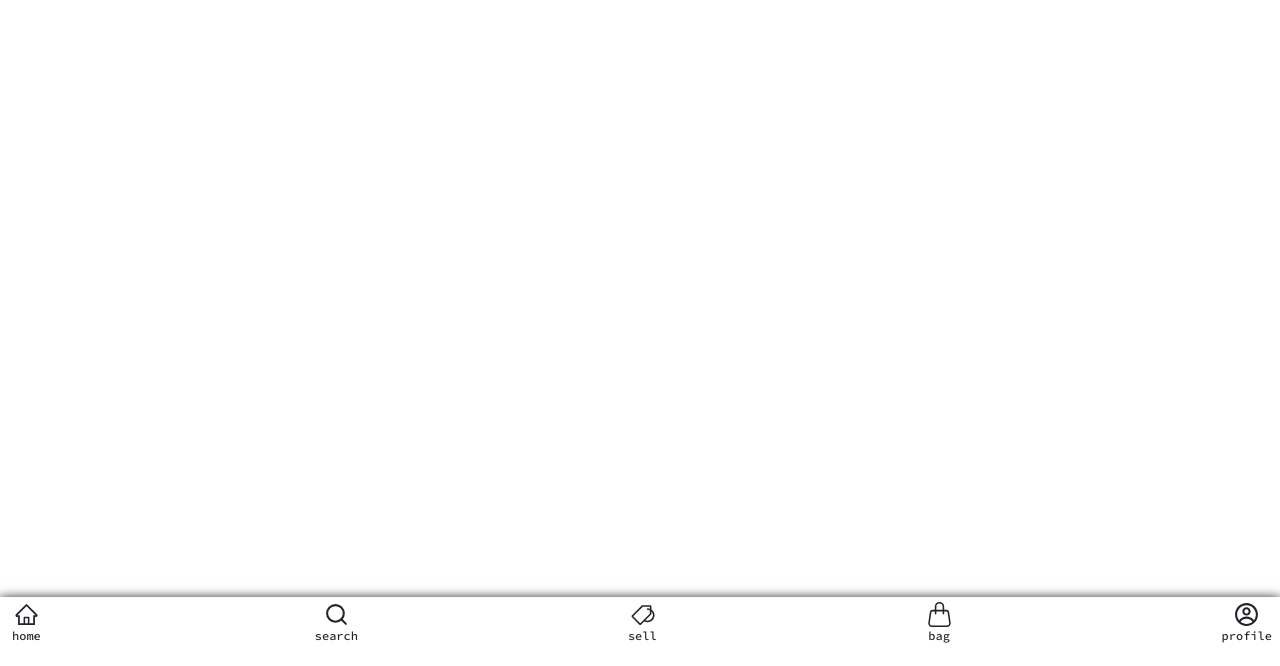
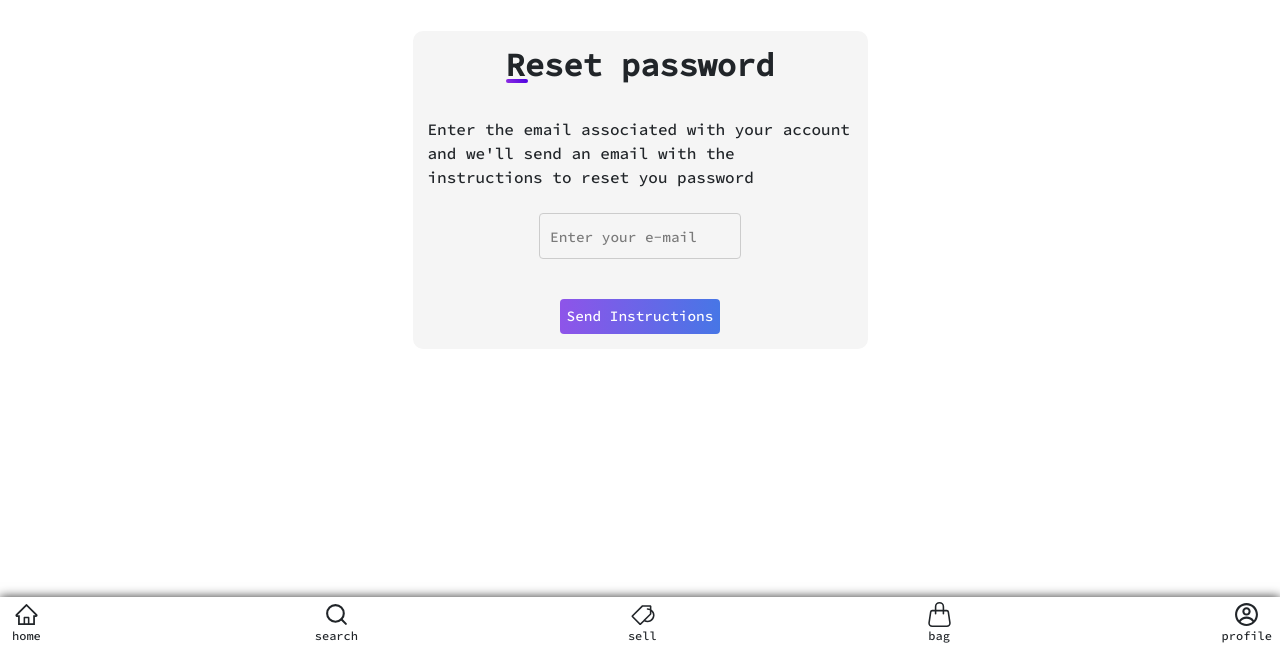
Before and after one commit to vitinop/BLUE-C009C5-Fullstack-Modulo5-Bootcamp-FrontEnd, a React app in the folder MetaStore-Project/: page /passwordRecovery in a window 1280 px wide. Shown: the part 134-800 px from the top of the page. Built offline with nearby package versions, Linux system fonts and the light colour scheme.

Commit message:
Criação de telas de Password recovery, e edição de CSS de outros componentes

```diff
--- a/MetaStore-Project/src/index.js
+++ b/MetaStore-Project/src/index.js
@@ -8,6 +8,8 @@ import Home from "./pages/Home/Home.js";
 import Login from "./pages/Login/Login.js";
 import CreateAccount from "./pages/CreateAccount/CreateAccount.js";
 import PasswordRecovery from "./pages/PasswordRecovery/PasswordRecovery.js";
+import PasswordRecoveryCheckout from "./pages/PasswordRecovery/PasswordRecoveryCheckout.js";
+import PasswordRecoveryAuthorizedChange from "./pages/PasswordRecovery/PasswordRecoveryAuthorizedChange.js";
 import Equipe from "./pages/Equipe/Equipe";
 
 ReactDOM.render(
@@ -19,6 +21,8 @@ ReactDOM.render(
         <Route path="/login" element={<Login />} />
         <Route path="/createAccount" element={<CreateAccount />} />
         <Route path="/passwordRecovery" element={<PasswordRecovery />} />
+        <Route path="/passwordRecovery/checkout" element={<PasswordRecoveryCheckout />} />
+        <Route path="/passwordRecovery/authorizedchange" element={<PasswordRecoveryAuthorizedChange />} />
         <Route path="/equipe" element={<Equipe />} />
       </Routes>
     </BrowserRouter>
--- a/MetaStore-Project/src/pages/CreateAccount/CreateAccount.css
+++ b/MetaStore-Project/src/pages/CreateAccount/CreateAccount.css
@@ -17,6 +17,7 @@
 }
 
 .createAccountContainer {
+    max-width: 455px;
     display: flex;
     flex-direction: column;
     align-items: center;
@@ -79,11 +80,6 @@
     padding: 10px;
 }
 
-.loginContainer form .input-field-CreateAcc:first-child {
-    margin-bottom: 1.5rem;
-}
-
-
 .input-field-CreateAcc input {
     outline: none;
     font-size: 0.9rem;
@@ -121,3 +117,11 @@
     font-weight: 600;
     margin: 10px;
 }
+.createAccountContainer a {
+    color: #4776E6;
+    text-decoration: none;
+}
+
+.createAccountContainer a:hover {
+    opacity: 0.6
+}
--- a/MetaStore-Project/src/pages/CreateAccount/CreateAccount.js
+++ b/MetaStore-Project/src/pages/CreateAccount/CreateAccount.js
@@ -43,7 +43,7 @@ export default function CreateAccount() {
             <input type="checkbox" />
             &nbsp; I agree to the terms of the and conditions of the{" "}
             <a
-              clasName="subscriberAgreement"
+              className="subscriberAgreement"
               href="/subscriberAgreement"
               id="to-SubscriberAgreement"
               aria-label="subscriberAgreement"
@@ -51,9 +51,7 @@ export default function CreateAccount() {
               MetaStore Subscriber Agreement?
             </a>
           </div>
-          <div className="conectionError">
-            *Invalid username,email or password, please try again!
-          </div>
+
           <input type="submit" value="Continue" />
         </form>
       </main>
--- a/MetaStore-Project/src/pages/Login/Login.css
+++ b/MetaStore-Project/src/pages/Login/Login.css
@@ -17,6 +17,7 @@
 }
 
 .loginContainer {
+    max-width: 455px;
     display: flex;
     flex-direction: column;
     align-items: center;
--- a/MetaStore-Project/src/pages/Login/Login.js
+++ b/MetaStore-Project/src/pages/Login/Login.js
@@ -33,7 +33,7 @@ export default function login() {
 
           <div className="passwordRecovery">
             <a
-              clasName="passwordRecoverylink"
+              className="passwordRecoverylink"
               href="/passwordRecovery"
               id="to-passwordRecovery"
               aria-label="password-recovery"
@@ -46,7 +46,7 @@ export default function login() {
             Not a member? It's free and easy to use.
           </div>
           <a
-            clasName="signUplink"
+            className="signUplink"
             href="/createAccount"
             id="to-register"
             aria-label="create-an-account"
--- a/MetaStore-Project/src/pages/PasswordRecovery/PasswordRecovery.css
+++ b/MetaStore-Project/src/pages/PasswordRecovery/PasswordRecovery.css
@@ -0,0 +1,120 @@
+@import url('https://fonts.googleapis.com/css2?family=Source+Code+Pro:wght@500&display=swap');
+
+* {
+    padding: 0;
+    margin: 0;
+    border: 0;
+    box-sizing: border-box;
+    font-family: 'Source Code Pro', monospace;
+}
+
+.center-passwordRecovery {
+    display: flex;
+    align-items: center;
+    justify-content: center;
+    padding: 2rem;
+
+}
+
+.passwordRecoveryContainer {
+    max-width: 455px;
+    display: flex;
+    flex-direction: column;
+    align-items: center;
+    justify-content: center;
+    background-color: whitesmoke;
+    padding: 15px;
+    border-radius: 10px;
+}
+
+
+.passwordRecoveryContainer.container {
+    background: white;
+    min-width: 320px;
+    min-height: 40vh;
+    padding: 2rem;
+    box-shadow: 5px 5px 15px rgba(0, 0, 0, 0.2);
+}
+
+.passwordRecoveryContainer h2 {
+    font-weight: 600;
+    margin-bottom: 2rem;
+    position: relative;
+    display: flex;
+    align-items: center;
+    justify-content: center;
+}
+
+.passwordRecoveryContainer h2::before {
+    content: '';
+    position: absolute;
+    height: 0.26rem;
+    width: 1.4rem;
+    bottom: 0.1rem;
+    left: 0;
+    border-radius: 8px;
+    background: linear-gradient(45deg, #8e2de2, #4a00e0);
+    display: flex;
+    align-items: center;
+    justify-content: center;
+}
+
+.passwordRecoveryContainer form {
+    display: flex;
+    flex-direction: column;
+    align-items: center;
+    justify-content: center;
+}
+
+.input-field-passwordRecovery {
+
+    width: 100%;
+    position: relative;
+    display: flex;
+    justify-content: center;
+    align-items: center;
+    text-align: center;
+    display: inline-block;
+    border: 1px solid #ccc;
+    border-radius: 4px;
+    margin: 8px 0;
+    padding: 10px;
+}
+
+.input-field-passwordRecovery input {
+    outline: none;
+    font-size: 0.9rem;
+    color: rgba(0, 0, 0, 0.7);
+    width: 100%;
+    background-color: whitesmoke;
+}
+
+.input-field-passwordRecovery input::placeholder {
+    color: rgba(0, 0, 0, 0.5);
+}
+
+.passwordRecoveryContainer form input[type="submit"] {
+    margin-top: 2rem;
+    padding: 0.4rem;
+    width: 100%;
+    background: linear-gradient(to left, #4776E6, #8e54e9);
+    cursor: pointer;
+    color: white;
+    font-size: 0.9rem;
+    font-weight: 300;
+    border-radius: 4px;
+    transition: all 0.3s ease;
+}
+
+.passwordRecoveryContainer form input[type="submit"]:hover {
+    letter-spacing: 0.5px;
+    background: linear-gradient(to right, #4776E6, #8e54e9);
+}
+.passwordRecoveryContainer a {
+    color: #4776E6;
+    text-decoration: none;
+}
+
+.passwordRecoveryContainer a:hover {
+    opacity: 0.6
+}
--- a/MetaStore-Project/src/pages/PasswordRecovery/PasswordRecovery.js
+++ b/MetaStore-Project/src/pages/PasswordRecovery/PasswordRecovery.js
@@ -1,11 +1,31 @@
 import "./PasswordRecovery.css";
 
 export default function PasswordRecovery() {
-    return (
-      <div classname="input-information">
+  return (
+    <div className="center-passwordRecovery">
+      <main className="passwordRecoveryContainer">
+        <h2>Reset password</h2>
+        <p>Enter the email associated with your account and we'll send an email with the instructions to reset you password</p>
+        <form action="">
+          <div className="input-field-passwordRecovery">
+            <input
+              type="email"
+              name="email"
+              id="username"
+              placeholder="Enter your e-mail"
+            />
+          </div>
+          <a
+              className="passwordRecoveryCheckOut"
+              href="/passwordRecovery/checkout"
+              id="to-passwordRecoveryCheckout"
+              aria-label="password-recovery-checkout"
+            >
+          <input type="submit" value="Send Instructions" />
 
-
-
-      </div>
-    );
-  }
+          </a>
+        </form>
+      </main>
+    </div>
+  );
+}
--- /dev/null
+++ b/MetaStore-Project/src/pages/PasswordRecovery/PasswordRecoveryAuthorizedChange.js
@@ -0,0 +1,12 @@
+import "./PasswordRecovery.css";
+
+import { BiMailSend } from "react-icons/bi";
+
+export default function PasswordRecoveryAuthorizedChange() {
+  return (
+    <div className="center-passwordRecovery">
+
+      teste
+    </div>
+  );
+}
--- /dev/null
+++ b/MetaStore-Project/src/pages/PasswordRecovery/PasswordRecoveryCheckout.js
@@ -0,0 +1,28 @@
+import "./PasswordRecovery.css";
+
+import { BiMailSend } from "react-icons/bi";
+
+export default function PasswordRecoveryCheckout() {
+  return (
+    <div className="center-passwordRecovery">
+      <main className="passwordRecoveryContainer">
+        <h2>Check your mail</h2>
+        <p>We have sent a password recover instructions to your e-mail</p>
+        <div className="sendMailIco">
+          <BiMailSend size={100} />
+        </div>
+        <p>
+          Did not receive the email? Check your spam filter or{" "}
+          <a
+            className="passwordRecoveryCheckOut"
+            href="/passwordRecovery/checkout"
+            id="to-passwordRecoveryCheckout"
+            aria-label="password-recovery-checkout"
+          >
+          try to send again
+          </a>
+        </p>
+      </main>
+    </div>
+  );
+}
```
